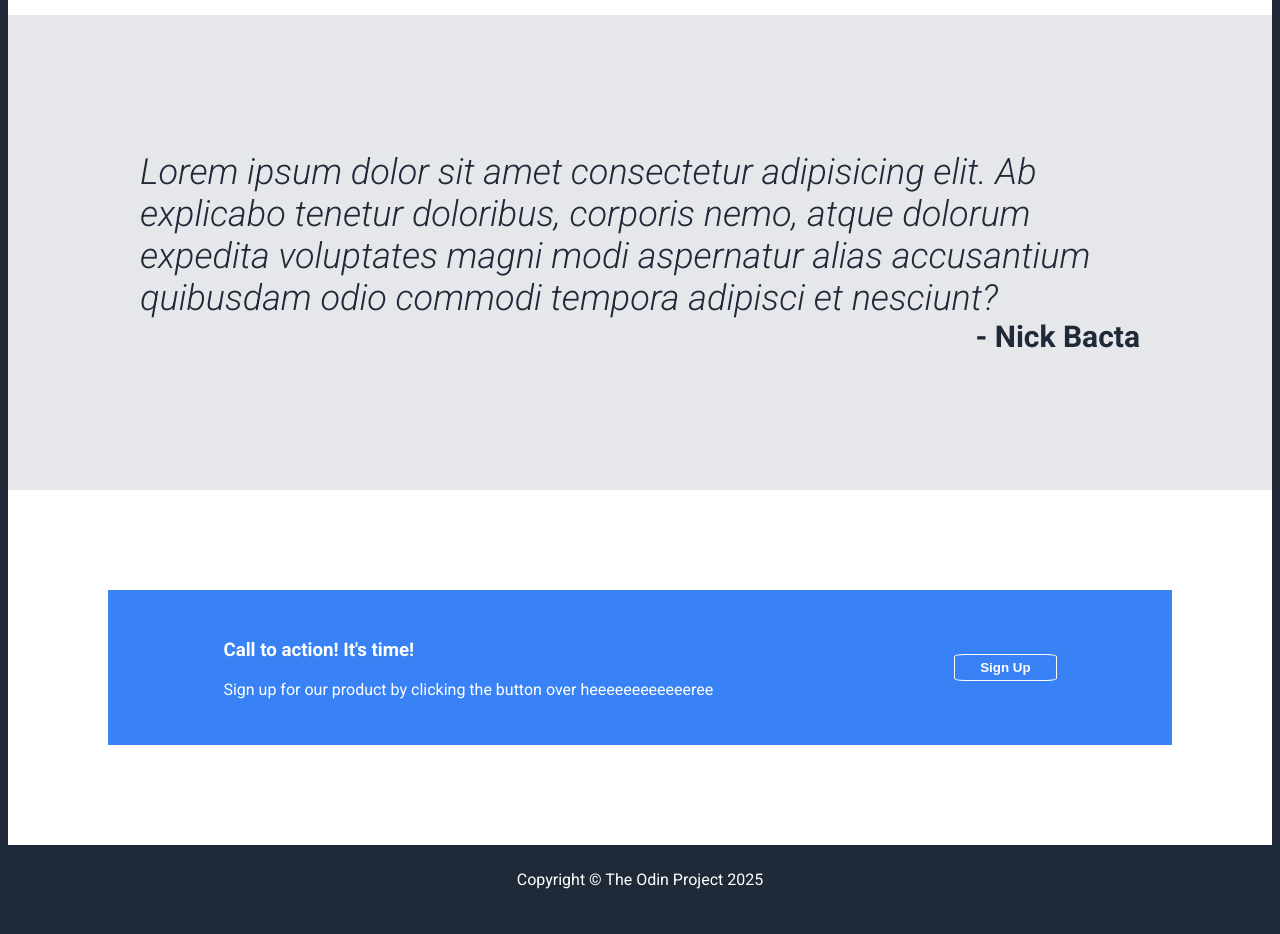
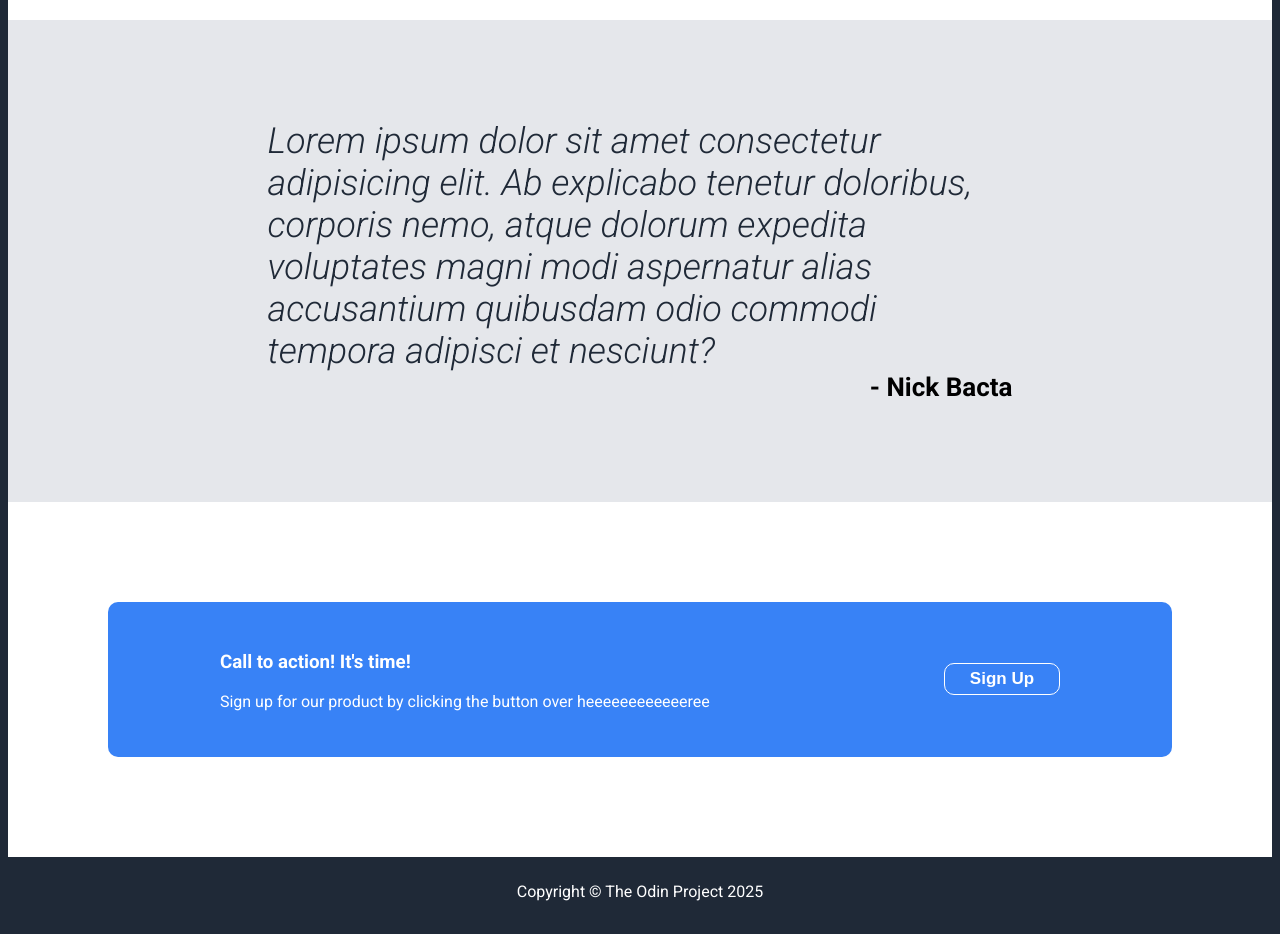
Before and after one commit to NickT26-Coder/odin-webpage, a plain HTML site: page index.html in a window 1280 px wide. Shown: the part 840-1774 px from the top of the page. Drawn offline with Linux system fonts and the light colour scheme.

Commit message:
fix:: Slight improvements to quote and buttons

```diff
--- a/index.html
+++ b/index.html
@@ -55,14 +55,17 @@
         </div>
     </section>
     <section class="quote">
-        <p><em>Lorem ipsum dolor sit amet consectetur adipisicing elit.
-                Ab explicabo tenetur doloribus, corporis nemo, atque dolorum expedita voluptates magni modi
-                aspernatur alias accusantium quibusdam odio commodi tempora adipisci et nesciunt?</em><small>- Nick
-                Bacta</small></p>
+        <div class="quote-container">
+            <div class="text"><em>Lorem ipsum dolor sit amet consectetur adipisicing elit.
+                    Ab explicabo tenetur doloribus, corporis nemo, atque dolorum expedita voluptates magni modi
+                    aspernatur alias accusantium quibusdam odio commodi tempora adipisci et nesciunt?</em></div>
+            <div class="author">- Nick Bacta</div>
+        </div>
     </section>
     <section class="action">
         <div>
             <div class="action-text">
+                <!-- Is it better to use divs or more specific tags with inherit margin -->
                 <h3>Call to action! It's time!</h3>
                 <p>Sign up for our product by clicking the button over heeeeeeeeeeeeree</p>
             </div>
--- a/styles.css
+++ b/styles.css
@@ -38,7 +38,9 @@ button {
     background-color: var(--button-color);
     color: white;
     border: 1px solid transparent;
-    border-radius: 10%;
+    /* use px instead */
+    border-radius: 10px;
+    font-size: 17px;
     padding: 5px 25px;
     font-weight: bold;
 }
@@ -54,6 +56,7 @@ header h2 {
     font-size: var(--hero-logo-text-size);
 }
 
+/* could've just given the left and right side flex 1 */
 .hero {
     display: flex;
     justify-content: center;
@@ -119,18 +122,22 @@ header h2 {
     padding: 100px;
 }
 
-.quote p {
-    display: flex;
-    flex-direction: column;
-    max-width: 1000px;
+.quote-container {
+    width: 70%;
+}
+
+
+/* a little convoluted. should've made two separate divs */
+.text {
     font-size: var(--quote-text-size);
     font-weight: 300;
     color: var(--dark-bg);
 }
 
-.quote small {
-    align-self: flex-end;
+.author {
+    font-size: 26px;
     font-weight: bold;
+    text-align: end;
 }
 
 .action {
@@ -143,6 +150,7 @@ header h2 {
     align-items: center;
     background-color: var(--button-color);
     color: white;
+    border-radius: 10px;
     margin: 100px;
     padding: 30px 0px;
 }
```
